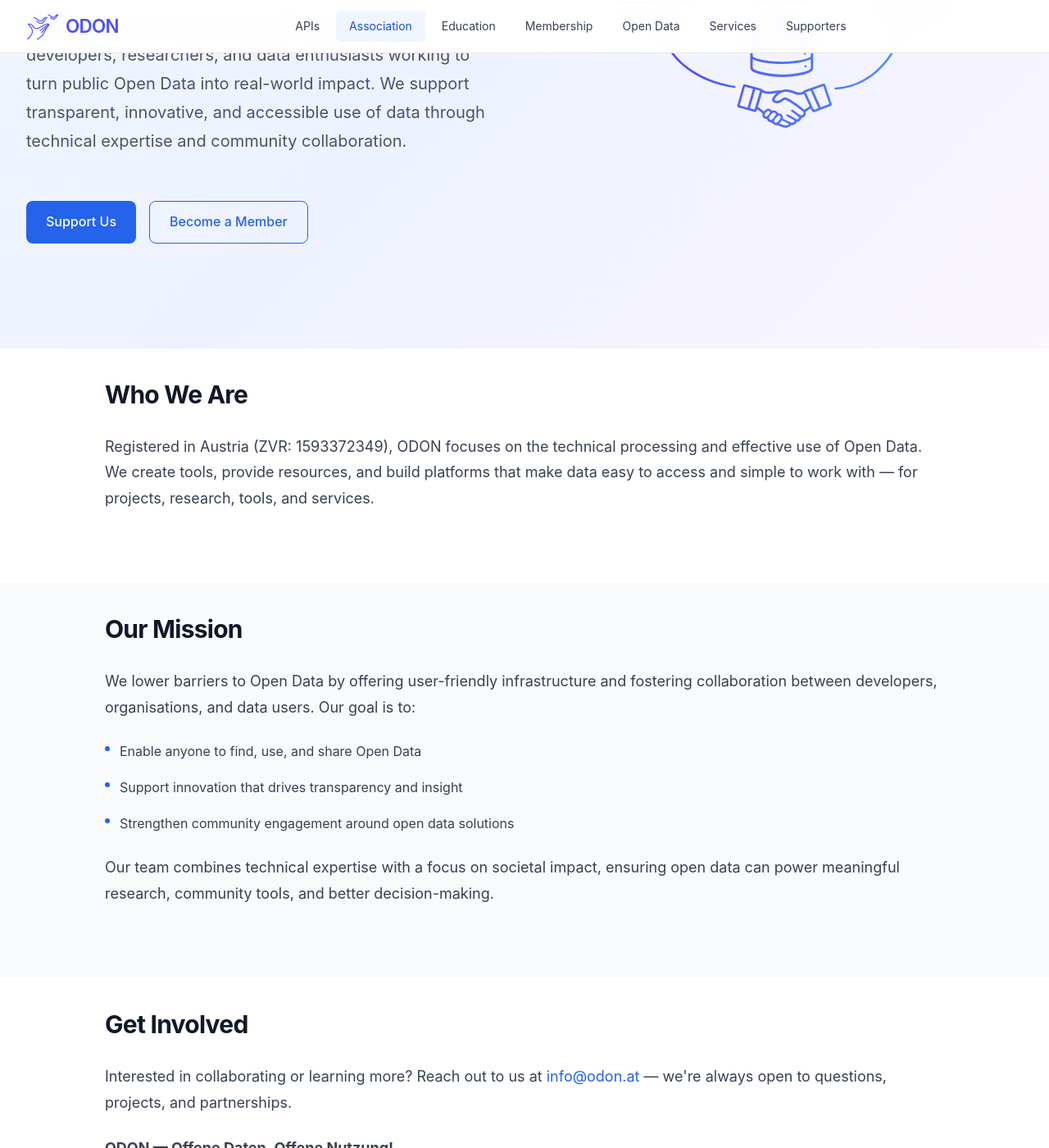
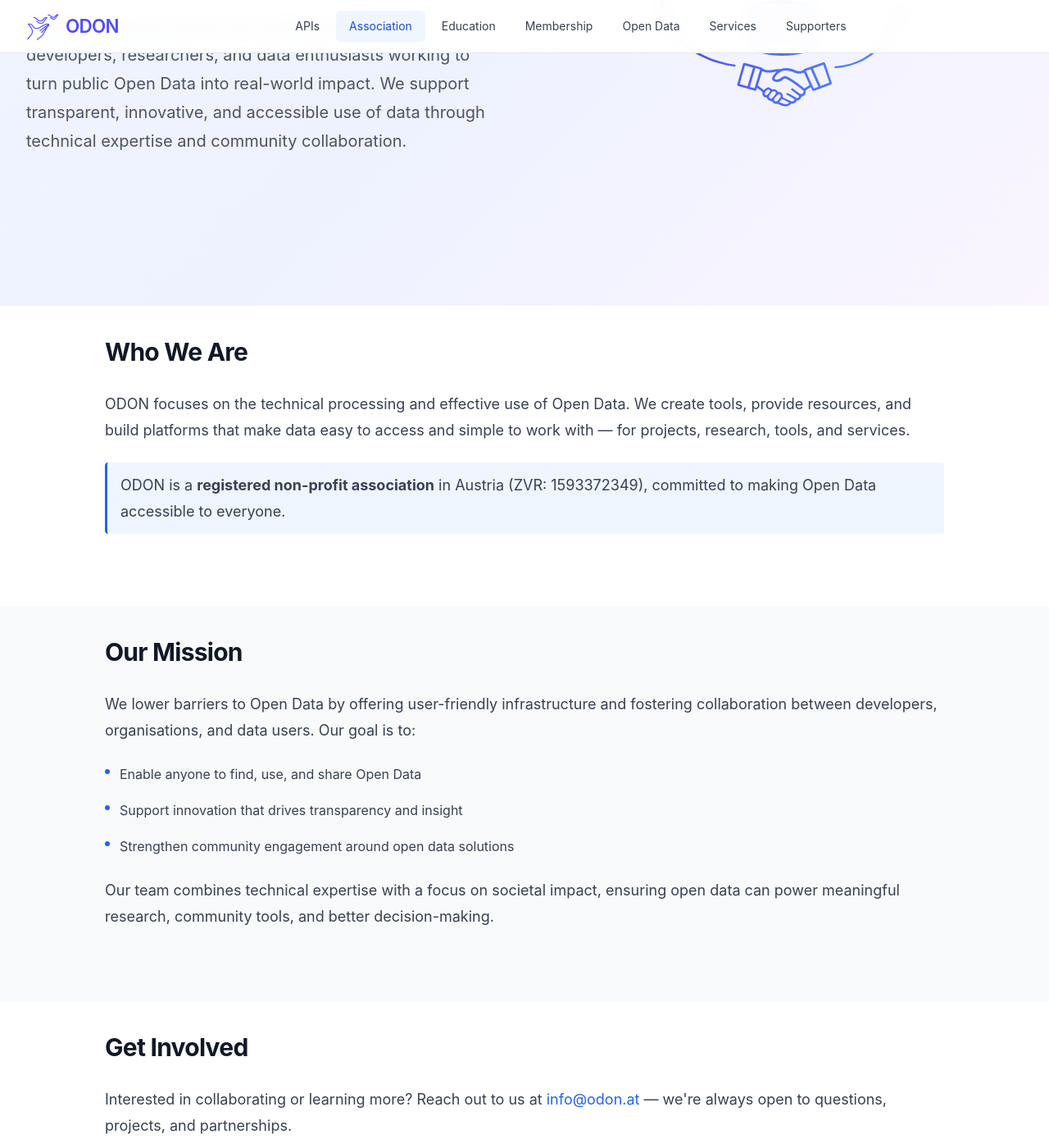
Before and after one commit to verein-odon/verein-odon.github.io, a Jekyll site: the page built from docs/en/association.md, in a window 1280 px wide and 1400 px high, scrolled down 433 px. Shown: the whole window at 82% size. Built offline with Jekyll 4.4.1, drawn with Linux system fonts in a browser that asks for light colours; some of the changed text lies outside the part shown.

Commit message:
Updating the association (en) page

```diff
--- a/docs/en/association.md
+++ b/docs/en/association.md
@@ -4,14 +4,17 @@
 lang: en
 ref: association
 permalink: /en/association/
-last_updated: "2026-03-27 18:00"
+last_updated: "2026-03-29 00:00"
 ---
 
 <section class="section bg-white">
   <div class="container">
     <div class="content-section">
       <h2>Who We Are</h2>
-      <p>Registered in Austria (ZVR: 1593372349), ODON focuses on the technical processing and effective use of Open Data. We create tools, provide resources, and build platforms that make data easy to access and simple to work with — for projects, research, tools, and services.
+      <p>ODON focuses on the technical processing and effective use of Open Data. We create tools, provide resources, and build platforms that make data easy to access and simple to work with — for projects, research, tools, and services.
+      </p>
+      <p style="background: #eff6ff; border-left: 3px solid #2563eb; padding: 0.75rem 1rem; border-radius: 0.25rem; margin-top: 1rem;">
+        ODON is a <b>registered non-profit association</b> in Austria (ZVR: 1593372349), committed to making Open Data accessible to everyone.
       </p>
     </div>
   </div>
@@ -24,15 +27,15 @@
       <p>We lower barriers to Open Data by offering user-friendly infrastructure and fostering collaboration between developers, organisations, and data users. Our goal is to:</p>
       <ul>
         <li>
-          <span class="bullet">•</span>
+          <span class="bullet"></span>
           <span>Enable anyone to find, use, and share Open Data</span>
         </li>
         <li>
-          <span class="bullet">•</span>
+          <span class="bullet"></span>
           <span>Support innovation that drives transparency and insight</span>
         </li>
         <li>
-          <span class="bullet">•</span>
+          <span class="bullet"></span>
           <span>Strengthen community engagement around open data solutions</span>
         </li>
       </ul>
@@ -47,7 +50,12 @@
       <h2>Get Involved</h2>
       <p>Interested in collaborating or learning more? Reach out to us at <a href="mailto:info@odon.at">info@odon.at</a> — we're always open to questions, projects, and partnerships.
       </p>
-      <p><b>ODON — Offene Daten, Offene Nutzung!</b></p>
+      <p>
+        You can also <a href="/en/membership/">become a member</a> or explore our <a href="/en/services/">services</a>.
+      </p>
+      <p style="margin-top: 1.5rem; color: var(--color-gray-500); font-style: italic;">
+        ODON — Offene Daten, Offene Nutzung!
+      </p>
     </div>
   </div>
 </section>
```
Also changed, not shown: docs/_data/heros.yaml (+7 -7 lines).
